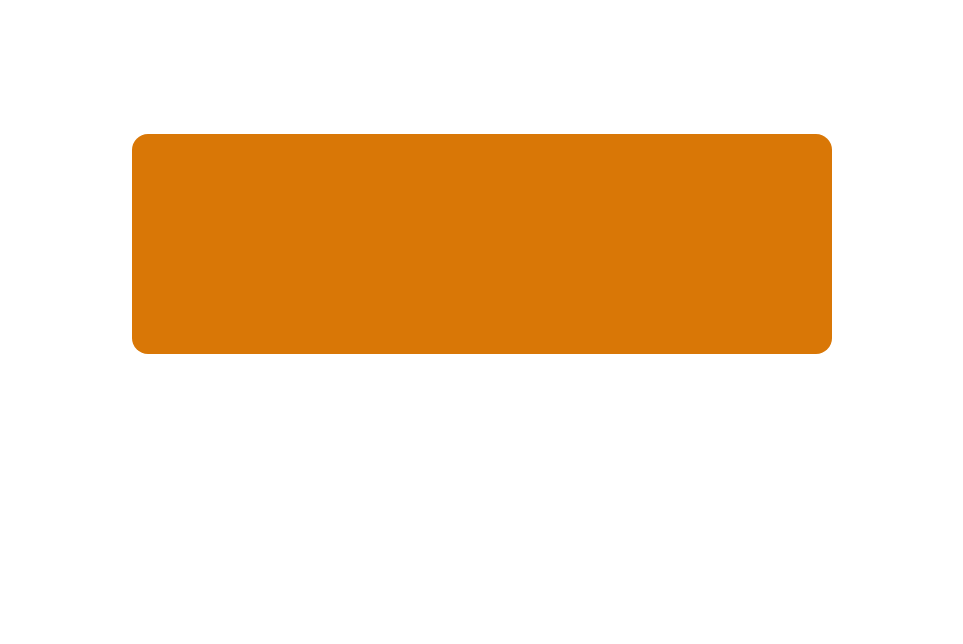
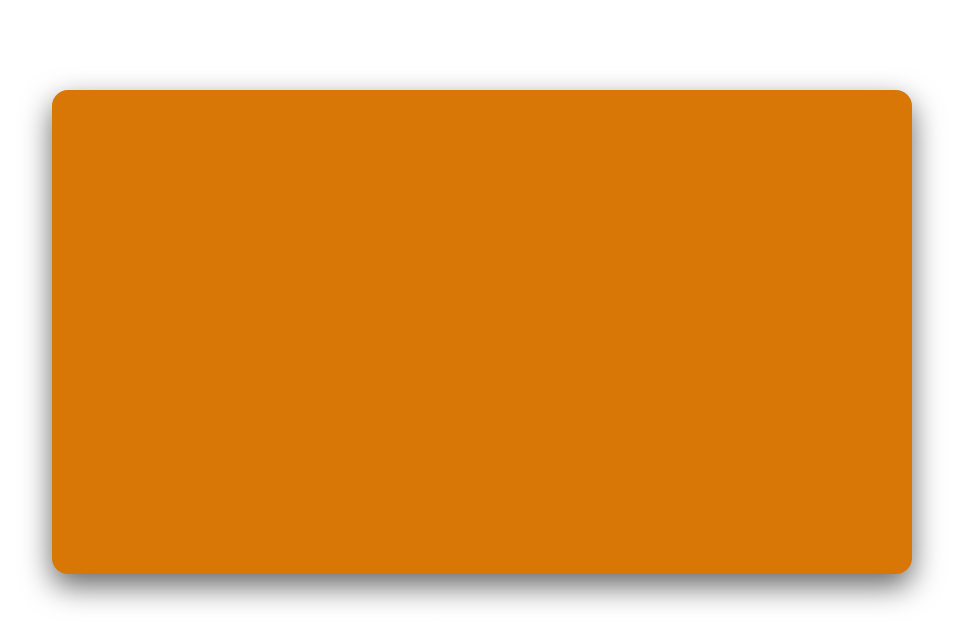
Before and after one commit to cliftontoaster-reid/ft_transcendence, a SvelteKit app in the folder svelte/: page /colors/amber in a window 1280 px wide. Shown: the top 644 px of the page, without its empty margins (158-1121 px from the left). Built offline with nearby package versions, Linux system fonts and the light colour scheme.

Commit message:
testing ze research tab

```diff
--- a/svelte/src/lib/Color.svelte
+++ b/svelte/src/lib/Color.svelte
@@ -13,30 +13,37 @@
 
   const colorUrl = $derived(resolve(`/colors/${slug}`));
 
+  let startTime = 0;
   let startX = 0;
   let startY = 0;
   let isDragging = false;
 
   function handlePointerDown(event: PointerEvent) {
+    startTime = Date.now();
     startX = event.clientX;
     startY = event.clientY;
     isDragging = false;
   }
 
   function handlePointerMove(event: PointerEvent) {
-    // If the pointer moves more than 5 pixels, consider it a drag/swipe
     const moveX = Math.abs(event.clientX - startX);
     const moveY = Math.abs(event.clientY - startY);
-    if (moveX > 5 || moveY > 5) {
+
+    if (moveX > 15 || moveY > 15) {
       isDragging = true;
     }
   }
 
   function handleClick(event: MouseEvent) {
-    // If it was a drag, block the link navigation entirely
-    if (isDragging) {
+    const elapsedTime = Date.now() - startTime;
+
+    // Only block click if it was an intentional long drag/swipe
+    if (isDragging && elapsedTime > 250) {
       event.preventDefault();
+      event.stopPropagation();
     }
+
+    isDragging = false;
   }
 </script>
 
@@ -67,7 +74,6 @@
     text-decoration: none;
     -webkit-user-select: none;
     user-select: none;
-    /* Prevents default browser touch actions from acting weirdly */
     touch-action: pan-y;
   }
 
--- /dev/null
+++ b/svelte/src/lib/SearchBar.svelte
@@ -0,0 +1,41 @@
+<script lang="ts">
+  let { searchQuery = $bindable('') }: { searchQuery: string } = $props();
+</script>
+
+<div class="search-container">
+  <input
+    type="text"
+    placeholder="Search colors or summaries..."
+    bind:value={searchQuery}
+  />
+</div>
+
+<style>
+  .search-container {
+    margin: 20px auto;
+    max-width: 400px;
+    width: 100%;
+  }
+
+  input {
+    width: 100%;
+    padding: 12px 16px;
+    font-size: 16px;
+    background: rgba(255, 255, 255, 0.1);
+    border: 1px solid rgba(255, 255, 255, 0.2);
+    border-radius: 8px;
+    color: white;
+    outline: none;
+    box-sizing: border-box;
+    transition: border-color 0.2s ease, background 0.2s ease;
+  }
+
+  input::placeholder {
+    color: rgba(255, 255, 255, 0.5);
+  }
+
+  input:focus {
+    background: rgba(255, 255, 255, 0.15);
+    border-color: rgba(255, 255, 255, 0.5);
+  }
+</style>
--- a/svelte/src/routes/+page.svelte
+++ b/svelte/src/routes/+page.svelte
@@ -2,9 +2,11 @@
   import { browser } from '$app/environment';
   import Carousel from 'svelte-carousel';
   import Color from '$lib/Color.svelte';
+  import SearchBar from '$lib/SearchBar.svelte';
   import { colors } from '$lib/colors';
 
   let title = $state('Hello!');
+  let searchQuery = $state('');
 
   let innerWidth = $state(browser ? window.innerWidth : 1200);
 
@@ -16,6 +18,17 @@
   });
 
   let particlesToScroll = $derived(Math.max(1, Math.floor(particlesToShow)));
+
+  // Filter colors dynamically based on search input
+  let filteredColors = $derived(
+    colors.filter(c =>
+      c.text.toLowerCase().includes(searchQuery.toLowerCase()) ||
+      c.summary.toLowerCase().includes(searchQuery.toLowerCase())
+    )
+  );
+
+  // Check if the user is actively searching
+  let isSearching = $derived(searchQuery.trim().length > 0);
 
   function handleClick(): void {
     title = 'You clicked the button!';
@@ -35,6 +48,10 @@
     Click me
   </button>
 
+  <SearchBar bind:searchQuery />
+
+  {#if !isSearching}
+    <!-- 1. Default View: Carousel -->
     <div class="carousel-container">
       {#if browser}
         {#key particlesToShow}
@@ -46,6 +63,14 @@
         {/key}
       {/if}
     </div>
+  {:else}
+    <!-- 2. Search View: Responsive Grid List -->
+    <div class="grid-container">
+      {#each filteredColors as color (color.slug)}
+        <Color {...color} />
+      {/each}
+    </div>
+  {/if}
 </main>
 
 <style>
@@ -75,14 +100,26 @@
     padding: 10px 20px;
     font-size: 16px;
     cursor: pointer;
+    margin-bottom: 20px;
   }
 
   .carousel-container {
     width: 100%;
     max-width: 1500px;
-    margin: 50px auto 0;
+    margin: 30px auto 0;
     padding: 30px 20px;
     box-sizing: border-box;
     background: transparent;
   }
+
+  .grid-container {
+    display: grid;
+    grid-template-columns: repeat(auto-fill, minmax(220px, 1fr));
+    gap: 20px;
+    width: 100%;
+    max-width: 1400px;
+    margin: 40px auto 0;
+    padding: 20px;
+    box-sizing: border-box;
+  }
 </style>
--- a/svelte/src/routes/colors/[slug]/+page.svelte
+++ b/svelte/src/routes/colors/[slug]/+page.svelte
@@ -1,72 +1,80 @@
 <script lang="ts">
+  import { page } from '$app/stores';
   import { resolve } from '$app/paths';
+  import { colors } from '$lib/colors';
 
-  let { data } = $props();
-
-  const color = $derived(data.color);
+  const slug = $derived($page.params.slug);
+  const colorItem = $derived(colors.find(c => c.slug === slug));
+  const backUrl = $derived(resolve('/'));
 </script>
 
-<svelte:head>
-  <title>{color.text} — Color Summary</title>
-</svelte:head>
+<div class="top-bar">
+  <a href={backUrl} class="back-link">← Back to colors</a>
+</div>
 
 <main>
-  <a href={resolve('/')}>← Back to colors</a>
+  {#if colorItem}
+    <div class="color-preview" style={`background-color: ${colorItem.color}`}></div>
 
-  <section class="summary">
-    <div
-      class="color-preview"
-      style={`background-color: ${color.color}`}
-    ></div>
-
-    <h1>{color.text}</h1>
-
-    <p>{color.summary}</p>
-
-    <p>
-      Hex value: <code>{color.color}</code>
-    </p>
-  </section>
+    <h1 class="color-title">{colorItem.text}</h1>
+    <p class="color-summary">{colorItem.summary}</p>
+  {:else}
+    <h1>Color not found</h1>
+    <a href={backUrl} class="back-link">Back to colors</a>
+  {/if}
 </main>
 
 <style>
+  .top-bar {
+    position: absolute;
+    top: 25px;
+    left: 25px;
+    z-index: 10;
+  }
+
+  .back-link {
+    color: white;
+    text-decoration: none;
+    font-weight: bold;
+    padding: 8px 16px;
+    background: rgba(255, 255, 255, 0.1);
+    border-radius: 8px;
+    transition: background 0.2s ease;
+  }
+
+  .back-link:hover {
+    background: rgba(255, 255, 255, 0.2);
+  }
+
   main {
     min-height: 100vh;
-    padding: 50px 20px;
+    padding: 90px 20px 40px;
     box-sizing: border-box;
+    max-width: 900px;
+    margin: 0 auto;
+    text-align: center;
     color: white;
     font-family: Arial, sans-serif;
   }
 
-  a {
-    color: white;
+  .color-preview {
+    width: 100%;
+    aspect-ratio: 16 / 9;
+    border-radius: 16px;
+    margin-bottom: 30px;
+    box-shadow: 0 12px 30px rgba(0, 0, 0, 0.6);
   }
 
-  .summary {
-    max-width: 700px;
-    margin: 60px auto;
-    text-align: center;
+  .color-title {
+    font-size: 2.5rem;
+    margin: 0 0 15px 0;
   }
 
-  .color-preview {
-    width: 100%;
-    height: 220px;
-    border-radius: 16px;
-    margin-bottom: 30px;
-  }
-
-  h1 {
-    font-size: 3rem;
-  }
-
-  p {
-    font-size: 1.2rem;
+  .color-summary {
+    font-size: 1.15rem;
     line-height: 1.6;
-  }
-
-  code {
-    padding: 4px 8px;
-    border-radius: 5px;
-    background: rgb(255 255 255 / 15%);
+    color: rgba(255, 255, 255, 0.85);
+    max-width: 700px;
+    margin: 0 auto;
   }
 </style>
```
Lines whose indentation alone changed are shown as unchanged.
